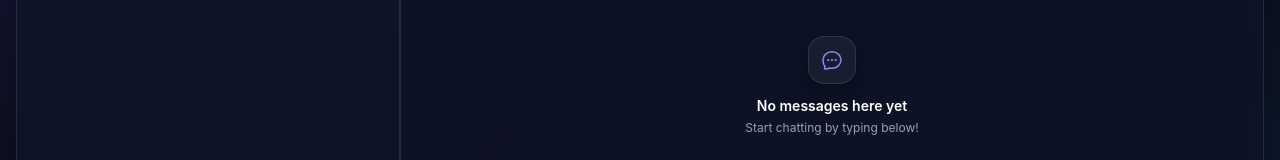
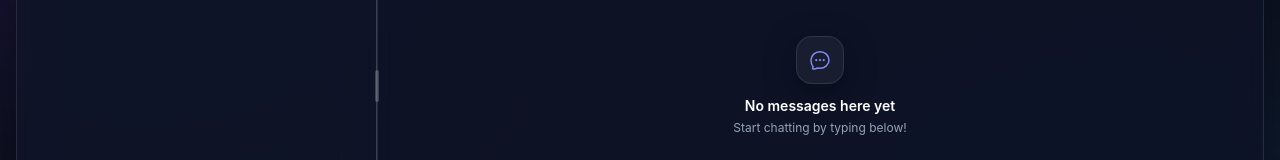
Before and after one commit to YassineOuanna/communityfouchena, a React (Vite) app in the folder client/: page /chat in a window 1280 px wide. Shown: the part 314-474 px from the top of the page. Built offline with nearby package versions, Linux system fonts and the light colour scheme; no server answers; sample sign-in values are in the browser's storage.

Commit message:
Add mouse-resizable sidebar with drag handle and persistence

```diff
--- a/client/src/pages/ChatPage.jsx
+++ b/client/src/pages/ChatPage.jsx
@@ -1,4 +1,4 @@
-import React, { useState, useEffect } from "react";
+import React, { useState, useEffect, useRef } from "react";
 import { motion, AnimatePresence } from "framer-motion";
 import { useAuth } from "../context/AuthContext";
 import { useNavigate } from "react-router-dom";
@@ -12,6 +12,52 @@ export default function ChatPage() {
   const [activeRoom, setActiveRoom] = useState({ name: "global", description: "General community chat" });
   const [activeDM, setActiveDM] = useState(null);
   const [contextMenu, setContextMenu] = useState(null);
+
+  // Resizable sidebar width (persisted in localStorage)
+  const [sidebarWidth, setSidebarWidth] = useState(() => {
+    if (typeof window !== "undefined") {
+      const saved = localStorage.getItem("cf_sidebar_width");
+      if (saved) {
+        const parsed = parseInt(saved, 10);
+        if (!isNaN(parsed) && parsed >= 240 && parsed <= 650) return parsed;
+      }
+      return window.innerWidth >= 1280 ? 360 : 320;
+    }
+    return 320;
+  });
+
+  const [isResizing, setIsResizing] = useState(false);
+  const containerRef = useRef(null);
+  const widthRef = useRef(sidebarWidth);
+  widthRef.current = sidebarWidth;
+
+  useEffect(() => {
+    if (!isResizing) return;
+
+    const handleMouseMove = (e) => {
+      if (!containerRef.current) return;
+      const containerRect = containerRef.current.getBoundingClientRect();
+      const rawWidth = e.clientX - containerRect.left;
+      // Clamp between min 240px and max (either 650px or containerWidth - 360px for chat window)
+      const maxAllowed = Math.max(300, Math.min(650, containerRect.width - 360));
+      const clamped = Math.max(240, Math.min(rawWidth, maxAllowed));
+      setSidebarWidth(clamped);
+    };
+
+    const handleMouseUp = () => {
+      setIsResizing(false);
+      try {
+        localStorage.setItem("cf_sidebar_width", widthRef.current.toString());
+      } catch {}
+    };
+
+    window.addEventListener("mousemove", handleMouseMove);
+    window.addEventListener("mouseup", handleMouseUp);
+    return () => {
+      window.removeEventListener("mousemove", handleMouseMove);
+      window.removeEventListener("mouseup", handleMouseUp);
+    };
+  }, [isResizing]);
 
   // Mobile check
   const [isMobile, setIsMobile] = useState(() => typeof window !== "undefined" && window.innerWidth < 768);
@@ -98,10 +144,14 @@ export default function ChatPage() {
 
       {/* Main Glassmorphic Layout */}
       <div className="relative z-10 h-full w-full p-0 md:p-3 lg:p-4 flex">
-        <div className="w-full h-full flex rounded-none md:rounded-3xl overflow-hidden glass-surface border-0 md:border md:border-white/10 shadow-2xl">
-          {/* Sidebar Pane: on mobile controlled by mobileView; on desktop (md+) ALWAYS visible on the left! */}
+        <div
+          ref={containerRef}
+          className="w-full h-full flex rounded-none md:rounded-3xl overflow-hidden glass-surface border-0 md:border md:border-white/10 shadow-2xl relative"
+        >
+          {/* Sidebar Pane: on mobile controlled by mobileView; on desktop (md+) dynamically sized by sidebarWidth! */}
           <div
-            className={`w-full md:w-80 lg:w-96 flex-shrink-0 h-full border-r border-white/10 ${
+            style={!isMobile ? { width: `${sidebarWidth}px`, minWidth: `${sidebarWidth}px`, maxWidth: `${sidebarWidth}px` } : undefined}
+            className={`w-full flex-shrink-0 h-full overflow-hidden ${
               isMobile ? (mobileView === "list" ? "block" : "hidden") : "block"
             }`}
           >
@@ -114,6 +164,43 @@ export default function ChatPage() {
               onUserContextMenu={handleUserContextMenu}
             />
           </div>
+
+          {/* Resizable Divider Handle (Desktop only) */}
+          {!isMobile && (
+            <div
+              onMouseDown={(e) => {
+                e.preventDefault();
+                setIsResizing(true);
+              }}
+              onDoubleClick={() => {
+                setSidebarWidth(320);
+                try {
+                  localStorage.setItem("cf_sidebar_width", "320");
+                } catch {}
+              }}
+              title="Drag to resize sidebar • Double-click to reset"
+              className={`w-2 -ml-1 -mr-1 relative z-20 cursor-col-resize flex-shrink-0 flex items-center justify-center select-none group transition-colors ${
+                isResizing ? "bg-indigo-500/20" : "hover:bg-indigo-500/20"
+              }`}
+            >
+              {/* Vertical Divider Line */}
+              <div
+                className={`w-[2px] h-full transition-colors ${
+                  isResizing
+                    ? "bg-indigo-400 shadow-[0_0_8px_rgba(129,140,248,0.8)]"
+                    : "bg-white/10 group-hover:bg-indigo-400/80"
+                }`}
+              />
+              {/* Drag Handle Grip Pill in center */}
+              <div
+                className={`absolute w-1 h-8 rounded-full transition-colors ${
+                  isResizing
+                    ? "bg-indigo-300 shadow-[0_0_6px_rgba(165,180,252,0.9)]"
+                    : "bg-white/20 group-hover:bg-indigo-300"
+                }`}
+              />
+            </div>
+          )}
 
           {/* Chat Pane: on mobile controlled by mobileView; on desktop (md+) ALWAYS visible on the right! */}
           <div
@@ -133,6 +220,11 @@ export default function ChatPage() {
         </div>
       </div>
 
+      {/* Global Transparent Drag Overlay to ensure uninterrupted mouse drag */}
+      {isResizing && (
+        <div className="fixed inset-0 z-50 cursor-col-resize select-none" />
+      )}
+
       {/* User Context Menu for Moderation, Mute, Ban, Kick, and Password Reset */}
       <AnimatePresence>
         {contextMenu && (
```
